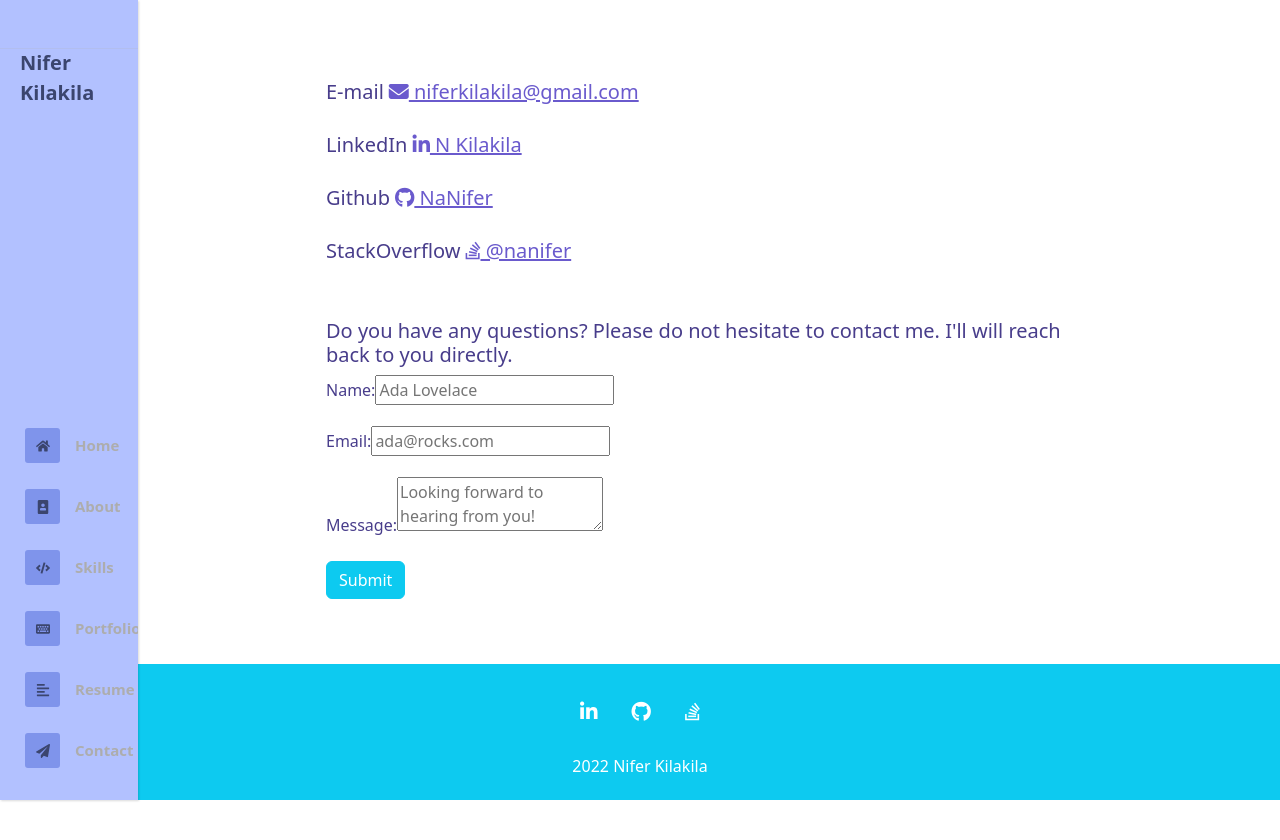
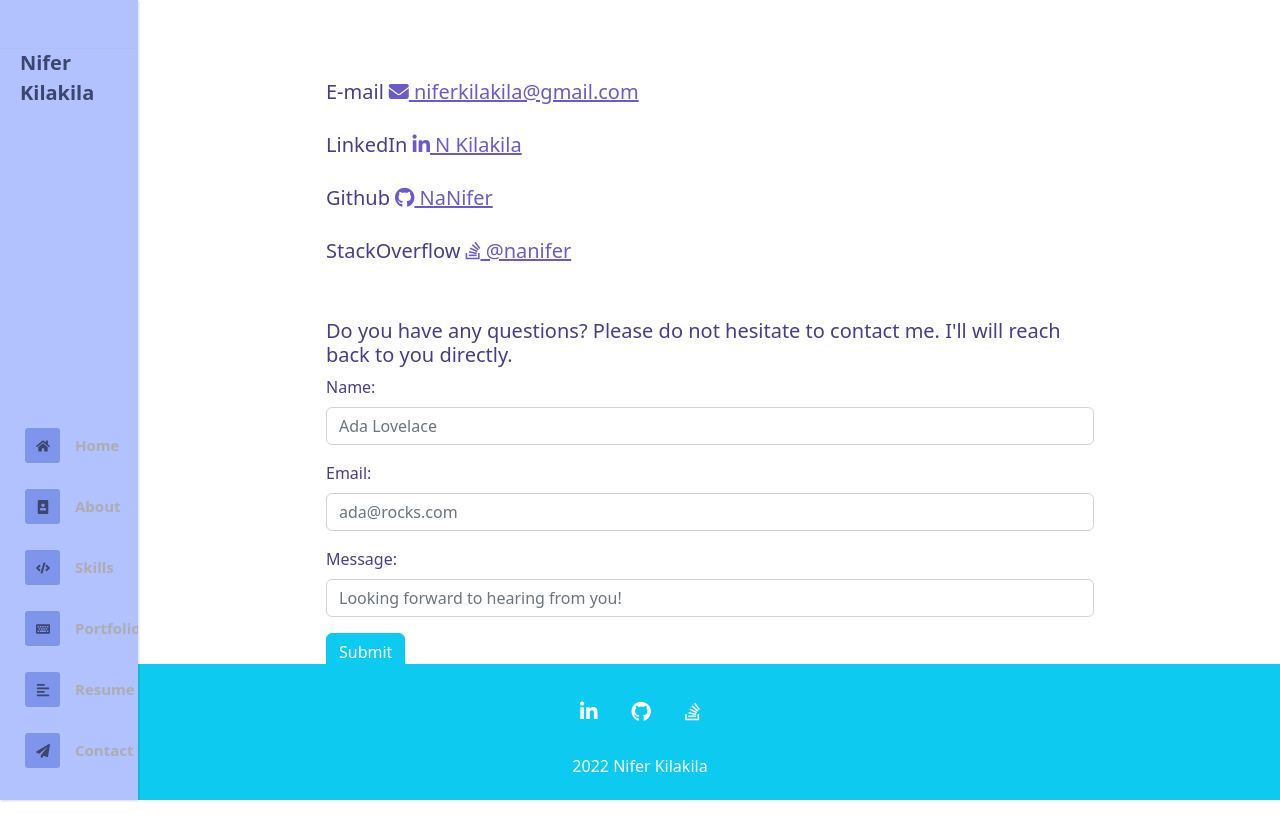
Before and after one commit to NaNifer/Nifer-Kilakila-Portfolio-in-React, a React (Create React App) app: page /contact in a window 1280 px wide. Built offline with nearby package versions, Linux system fonts and the light colour scheme.

Commit message:
Format form with react-bootstrap

```diff
--- a/src/components/ContactForm/ContactForm.js
+++ b/src/components/ContactForm/ContactForm.js
@@ -2,10 +2,9 @@ import React, { useState } from "react";
 
 import {
   Form,
-  Button,
-  Container,
-  Row,
-  Col } from 'react-bootstrap';
+  Button
+} from 'react-bootstrap';
+
 
 const ContactForm = () => {
   const [status, setStatus] = useState("Submit");
@@ -30,21 +29,21 @@ const ContactForm = () => {
     alert(result.status);
   };
   return (
-    <form onSubmit={handleSubmit}>
-      <div className="mb-3">
-        <label htmlFor="name">Name:</label>
-        <input type="text" id="name" placeholder="Ada Lovelace" required />
-      </div>
-      <div className="mb-3">
-        <label htmlFor="email">Email:</label>
-        <input type="email" id="email" placeholder="ada@rocks.com" required />
-      </div>
-      <div className="mb-3">
-        <label htmlFor="message">Message:</label>
-        <textarea id="message" placeholder="Looking forward to hearing from you!" required />
-      </div>
-      <button className='btn btn-info text-white' type="submit">{status}</button>
-    </form>
+    <Form onSubmit={handleSubmit}>
+      <Form.Group className="mb-3">
+        <Form.Label htmlFor="name">Name:</Form.Label>
+        <Form.Control type="text" id="name" placeholder="Ada Lovelace" required />
+      </Form.Group >
+      <Form.Group className="mb-3">
+        <Form.Label htmlFor="email">Email:</Form.Label>
+        <Form.Control type="email" id="email" placeholder="ada@rocks.com" required />
+      </Form.Group >
+      <Form.Group className="mb-3">
+        <Form.Label htmlFor="message">Message:</Form.Label>
+        <Form.Control id="message" placeholder="Looking forward to hearing from you!" required />
+      </Form.Group >
+      <Button className='btn btn-info text-white' type="submit">{status}</Button>
+    </Form>
   );
 };
 
--- a/src/components/pages/Contact/Contact.js
+++ b/src/components/pages/Contact/Contact.js
@@ -1,9 +1,6 @@
 import {
-  Form,
-  Button,
   Container,
-  Row,
-  Col
+  Row
 } from 'react-bootstrap';
 import "../Contact/Contact.css"
 import ContactForm from '../../ContactForm/ContactForm';
```
